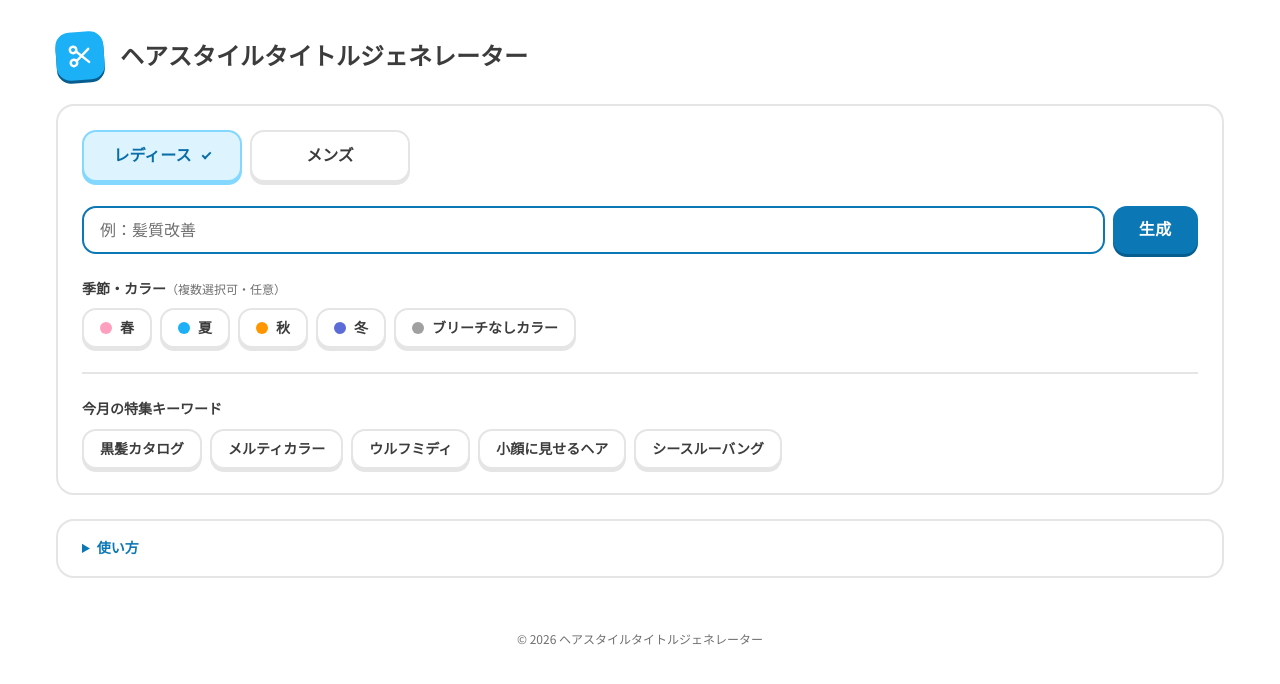
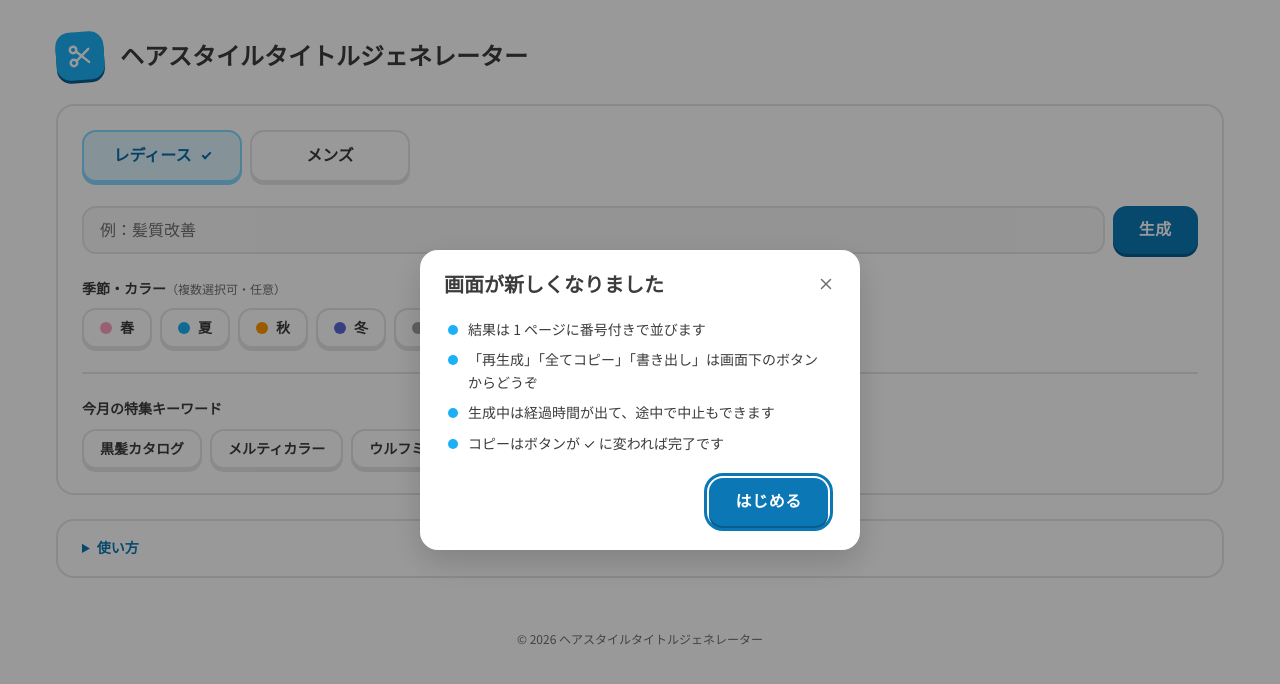
Before and after one commit to mnhrk15/auto-title-generator, a Flask app: page / in a window 1280 px wide. Shown: the top 684 px of the page. Run offline with Flask 3, Linux system fonts and the light colour scheme.

Commit message:
UI が新しくなったことを知らせるダイアログを追加
- 初めて開いたときに「画面が新しくなりました」を <dialog> で表示する。ブラウザごとに 1 回
- 閉じたら localStorage(whatsNewSeen:2026-11-ui)に記録し、次からは出さない。
  localStorage が使えない環境では出さない
- 文言は使い方が変わった 4 点(1 ページに番号付き / 画面下のボタン / 経過時間と中止 / コピーは ✓)
- 「はじめる」・✕・Escape・背景のクリックで閉じる。本文を選択して背景で離しただけでは閉じない
- toast.js の知らせ方の一覧、CLAUDE.md、docs/ui-redesign.md を更新し、テストを追加

Co-Authored-By: Claude Opus 5.5 <noreply@anthropic.com>

```diff
--- a/app/static/css/style.css
+++ b/app/static/css/style.css
@@ -1304,6 +1304,75 @@ html:has(#results:not(.hidden)) {
     text-align: left;
 }
 
+/* UI 刷新のお知らせ（<dialog>）。書き出しダイアログと同じ見た目にそろえる */
+.whats-new-dialog {
+    width: min(440px, calc(100vw - var(--space-5)));
+    padding: 0;
+    border: 0;
+    border-radius: var(--radius-lg);
+    background-color: var(--color-surface);
+    box-shadow: var(--shadow-popup);
+    color: var(--color-text);
+}
+
+.whats-new-dialog[open] {
+    animation: dialog-in 250ms var(--ease-bounce);
+}
+
+.whats-new-dialog::backdrop {
+    background-color: rgba(0, 0, 0, 0.4);
+}
+
+.whats-new-form {
+    padding: var(--space-3) var(--space-3) var(--space-4) var(--space-4);
+}
+
+.whats-new-header {
+    display: flex;
+    align-items: center;
+    justify-content: space-between;
+    gap: var(--space-2);
+}
+
+.whats-new-title {
+    font-family: var(--font-display);
+    font-size: var(--text-lg);
+    font-weight: 700;
+}
+
+.whats-new-list {
+    display: flex;
+    flex-direction: column;
+    gap: var(--space-2);
+    margin: var(--space-3) var(--space-3) 0 0;
+    padding: 0;
+    list-style: none;
+    font-size: var(--text-sm);
+}
+
+/* 箇条書きの印は、選択中のタイルと同じ淡い青の丸 */
+.whats-new-list li {
+    position: relative;
+    padding-left: var(--space-4);
+}
+
+.whats-new-list li::before {
+    content: '';
+    position: absolute;
+    top: 0.5em;
+    left: var(--space-1);
+    width: 10px;
+    height: 10px;
+    border-radius: 50%;
+    background-color: var(--color-primary);
+}
+
+.whats-new-actions {
+    display: flex;
+    justify-content: flex-end;
+    margin: var(--space-4) var(--space-3) 0 0;
+}
+
 /* ------------------------------------------------------------ 画面幅ごとの調整 */
 
 /* 基本の指定はスマホ幅。広い画面の分だけをここで足す */
--- a/app/static/js/dom.js
+++ b/app/static/js/dom.js
@@ -41,6 +41,7 @@ export const el = {
     seasonUnappliedNotice: document.getElementById('season-unapplied-notice'),
     seasonUnappliedKeywords: document.getElementById('season-unapplied-keywords'),
     featuredContainer: document.getElementById('featured-keywords-container'),
+    whatsNewDialog: document.getElementById('whats-new-dialog'),
 };
 
 // 上のセレクタと index.html は文字列一致でしか結ばれていない。id や class を
--- a/app/static/js/main.js
+++ b/app/static/js/main.js
@@ -10,6 +10,7 @@ import { initExport } from './export.js';
 import { initFeaturedKeywords } from './featured-keywords.js';
 import { initFormControls } from './form-controls.js';
 import { initGenerate } from './generate.js';
+import { initWhatsNew } from './whats-new.js';
 
 const RESIZE_DEBOUNCE_MS = 150;
 
@@ -31,3 +32,5 @@ initFeaturedKeywords();
 initGenerate();
 initExport();
 initResizeHandler();
+// 入力欄への自動フォーカス（initFormControls）の後に開く。閉じるとフォーカスは入力欄に戻る
+initWhatsNew();
--- a/app/static/js/toast.js
+++ b/app/static/js/toast.js
@@ -1,6 +1,6 @@
 // トーストと通知の生成。
 //
-// ユーザーに何かを知らせる面はアプリ全体で 4 つある。同じものが 4 つあるのではなく
+// ユーザーに何かを知らせる面はアプリ全体で 5 つある。同じものが 5 つあるのではなく
 // 役割が違うので、統合せず使い分ける。新しい通知を足すときは下の表から選ぶこと。
 // 操作の結果が画面を見れば分かるもの（生成の成功、選択の解除、再読み込みの成功）には
 // 通知を出さない。
@@ -17,6 +17,9 @@
 //   (iii) 操作を伴う持続的な通知
 //     - showNotification() … アクションボタンと閉じるボタンを持つバナー。
 //       showToast ではボタンを置けないのでこちらを使う。
+//
+//   (iv) ページを開いたときに 1 回だけ出すお知らせ
+//     - whats-new.js … <dialog> の #whats-new-dialog。UI 刷新の案内。ブラウザごとに 1 回。
 //
 // コピーの成功は、押したボタンの表示（clipboard.js の flashCopyFeedback）だけで知らせる。
 // 以前あった画面下中央のピル（showCopyToast）はボタンの表示と二重だったので廃止した。
--- /dev/null
+++ b/app/static/js/whats-new.js
@@ -0,0 +1,44 @@
+// UI 刷新のお知らせ（index.html の #whats-new-dialog）。
+//
+// ブラウザごとに 1 回だけ開く。「見た」ことだけを localStorage に残す。
+// 次に別の大きな変更を知らせるときは、STORAGE_KEY の日付部分を変えれば全員にもう一度出る。
+//
+// localStorage が使えない環境（ブロックされている等）では、毎回出てしつこくなるのを避けて出さない。
+
+import { el } from './dom.js';
+
+const STORAGE_KEY = 'whatsNewSeen:2026-11-ui';
+
+function hasSeen() {
+    try {
+        return window.localStorage.getItem(STORAGE_KEY) !== null;
+    } catch {
+        return true;
+    }
+}
+
+function markSeen() {
+    try {
+        window.localStorage.setItem(STORAGE_KEY, new Date().toISOString());
+    } catch {
+        // 保存できなくても閉じる操作は妨げない
+    }
+}
+
+export function initWhatsNew() {
+    const dialog = el.whatsNewDialog;
+    if (!dialog || typeof dialog.showModal !== 'function' || hasSeen()) return;
+
+    // ボタン・✕・Escape のどれで閉じても close イベントが来る
+    dialog.addEventListener('close', markSeen, { once: true });
+    // 背景（ダイアログの外側）を押したときも閉じる。
+    // 押し始めも背景だったときに限る。本文の文字を選んで背景で離しただけで閉じないように
+    let pressedOnBackdrop = false;
+    dialog.addEventListener('pointerdown', (event) => {
+        pressedOnBackdrop = event.target === dialog;
+    });
+    dialog.addEventListener('click', (event) => {
+        if (pressedOnBackdrop && event.target === dialog) dialog.close();
+    });
+    dialog.showModal();
+}
--- a/app/templates/index.html
+++ b/app/templates/index.html
@@ -128,6 +128,26 @@
 
 </main>
 
+{#- UI 刷新のお知らせ。ブラウザごとに 1 回だけ開く（static/js/whats-new.js）。
+    <dialog> の showModal() を使うので、フォーカスの閉じ込め・Escape・閉じた後の復帰はブラウザに任せる -#}
+<dialog id="whats-new-dialog" class="whats-new-dialog" aria-labelledby="whats-new-title">
+    <form method="dialog" class="whats-new-form">
+        <div class="whats-new-header">
+            <h2 class="whats-new-title" id="whats-new-title">画面が新しくなりました</h2>
+            <button type="submit" class="close-btn" aria-label="閉じる">{{ icon('close') }}</button>
+        </div>
+        <ul class="whats-new-list">
+            <li>結果は 1 ページに番号付きで並びます</li>
+            <li>「再生成」「全てコピー」「書き出し」は画面下のボタンからどうぞ</li>
+            <li>生成中は経過時間が出て、途中で中止もできます</li>
+            <li>コピーはボタンが ✓ に変われば完了です</li>
+        </ul>
+        <div class="whats-new-actions">
+            <button type="submit" class="primary-button" autofocus>はじめる</button>
+        </div>
+    </form>
+</dialog>
+
 <footer class="footer">
     <small class="footer-copyright">© {{ current_year }} ヘアスタイルタイトルジェネレーター</small>
 </footer>
```
Also changed, not shown: CLAUDE.md (+4 -2 lines), docs/ui-redesign.md (+4 -0 lines), tests/test_main.py (+7 -0 lines).
